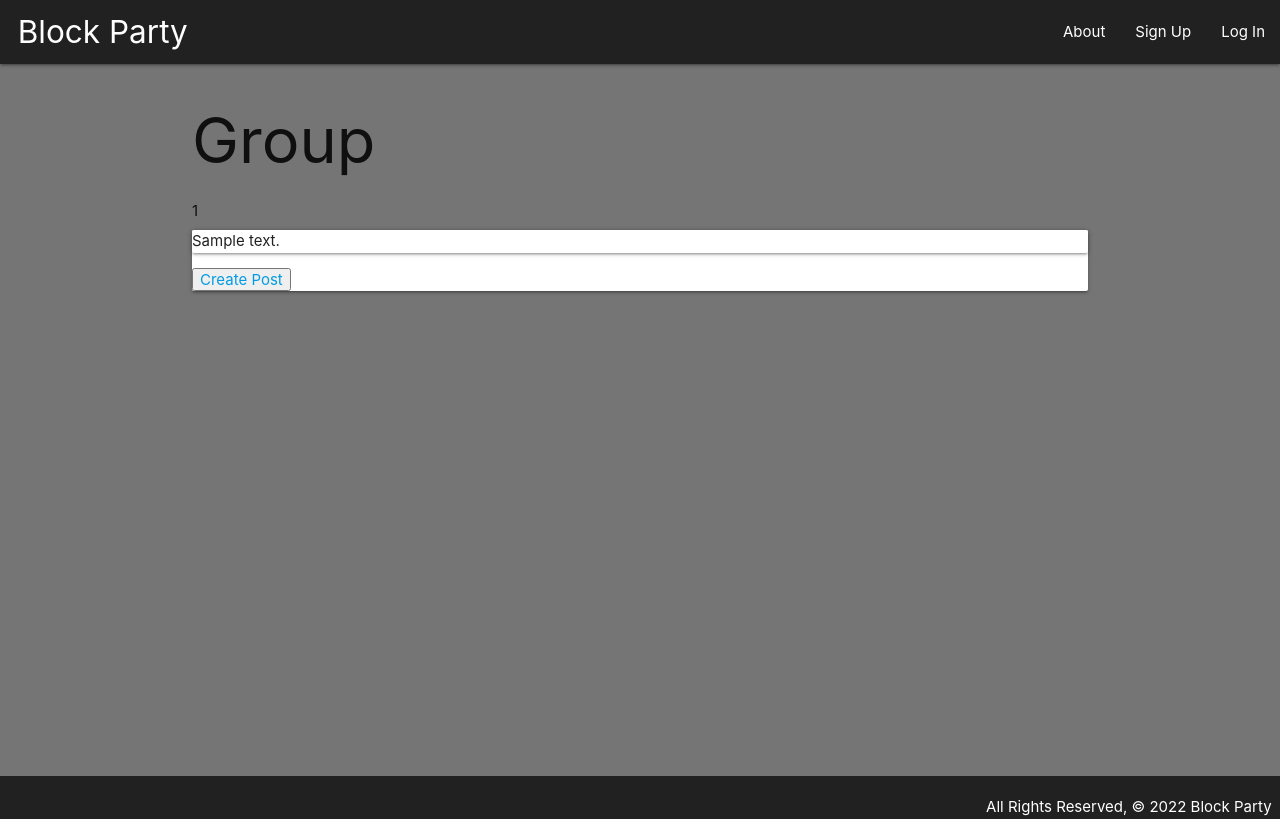
After one commit to KheffyC/blockparty, a Django app: page /group/1/ in a window 1280 px wide. The commit adds this page. Run offline with Django 4.2, Linux system fonts and the light colour scheme; tables that the repository leaves empty hold one stand-in row (values such as "Sample post").

Commit message:
start implementing group functionality

```diff
--- a/main_app/admin.py
+++ b/main_app/admin.py
@@ -3,7 +3,7 @@ from django.contrib.auth.admin import UserAdmin as BaseUserAdmin
 from django.contrib.auth.models import User
 
 
-from .models import GlobalPost, Profile, Comment, Group
+from .models import Post, Profile, Comment, Group
 
 # Register your models here.
 class ProfileInline(admin.StackedInline):
@@ -16,7 +16,7 @@ class UserAdmin(BaseUserAdmin):
 
 admin.site.unregister(User)
 admin.site.register(User, UserAdmin)
-admin.site.register(GlobalPost)
+admin.site.register(Post)
 admin.site.register(Profile)
 admin.site.register(Comment)
 admin.site.register(Group)
--- a/main_app/models.py
+++ b/main_app/models.py
@@ -8,7 +8,7 @@ from django.dispatch import receiver
 # Create your models here.
 
 class Group(models.Model):
-    name = models.CharField(max_length=50)
+    name = models.CharField(max_length=50, default='Global')
 
     def __str__(self):
         return f"{self.name}"
@@ -38,7 +38,7 @@ class Profile(models.Model):
 
 
 
-class GlobalPost(models.Model):
+class Post(models.Model):
     content = models.TextField(max_length=500)
     date = models.DateTimeField(auto_now_add=True, blank=True)
     user = models.ForeignKey(User, on_delete=models.CASCADE)
@@ -57,7 +57,7 @@ class Comment(models.Model):
     content = models.TextField(max_length=250)
     date = models.DateTimeField(auto_now_add=True, blank=True)
     user = models.ForeignKey(User, on_delete=models.CASCADE)
-    post = models.ForeignKey(GlobalPost, on_delete=models.CASCADE)
+    post = models.ForeignKey(Post, on_delete=models.CASCADE)
 
     def __str__(self):
         return f"{self.content} made by {self.user}"
--- a/main_app/templates/base.html
+++ b/main_app/templates/base.html
@@ -26,7 +26,7 @@
           {% if user.is_authenticated %}
             <li><a href="{% url 'my_profile' %}">My Profile</a></li>
             <li><a href="{% url 'profiles_index' %}">Profiles</a></li>
-            <li><a href="{% url 'global_index' %}">Global</a></li>
+            <li><a href="{% url 'groups_index' %}">Groups</a></li>
             <li><a href="{% url 'logout' %}">Log Out</a></li>
           {% else %}
             <li><a href="{% url 'signup' %}">Sign Up</a></li>
@@ -41,7 +41,7 @@
       {% if user.is_authenticated %}
         <li><a href="{% url 'my_profile' %}">My Profile</a></li>
         <li><a href="{% url 'profiles_index' %}">Profiles</a></li>
-        <li><a href="{% url 'global_index' %}">Global</a></li>
+        <li><a href="{% url 'groups_index' %}">Groups</a></li>
         <li><a href="{% url 'logout' %}">Log Out</a></li>
       {% else %}
         <li><a href="{% url 'signup' %}">Sign Up</a></li>
--- a/main_app/templates/global_posts/index.html
+++ b/main_app/templates/global_posts/index.html
@@ -1,7 +1,7 @@
 {% extends 'base.html' %}
 {% block content %}
 
-<h1>Global Posts </h1>
+<h1>Posts </h1>
     <div class="center">
         <a class="waves-effect waves-light btn" href="{% url 'global_post_create' %}">Create Post</a>
     </div>
--- /dev/null
+++ b/main_app/templates/group/main.html
@@ -0,0 +1,20 @@
+{% extends 'base.html' %}
+{% block content %}
+
+<h1>Group </h1>
+<div> {{ group.id }}</div>
+<div class="card">
+{% if posts.count %}
+    {% for post in posts %}
+    <div class="card">
+        {{post.content}}
+    </div>
+    {% endfor %}
+{% endif %}
+<button class="button">
+    <a href="{% url 'post_create' group.id %}">
+        Create Post
+    </a>
+</button>
+</div>
+{% endblock %}
--- a/main_app/urls.py
+++ b/main_app/urls.py
@@ -6,12 +6,14 @@ urlpatterns = [
     path('', views.home, name="home"),
     path('about/', views.about, name='about'),
     path('accounts/signup/', views.signup, name='signup'),
-    path('global/', views.global_index, name='global_index'),
-    path('global/<int:post_id>/', views.global_post_detail, name='global_post_detail'), #this is equal to my_profile
-    path('global/create/', views.GlobalPostCreate.as_view(), name='global_post_create'),
-    path('global/<int:pk>/update/', views.GlobalPostUpdate.as_view(), name='global_post_update'), # this one
-    path('global/<int:pk>/delete/', views.GlobalPostDelete.as_view(), name='global_post_delete'),
-    path('global/<int:post_id>/add_comment/', views.add_comment, name='add_comment'),
+    path('groups/', views.groups_index, name='groups_index'),
+    path('group/<int:group_id>/', views.group, name='group'),
+    path('group/<int:group_id>/posts/create', views.PostCreate.as_view(), name='post_create'),
+    # path('global/<int:post_id>/', views.global_post_detail, name='global_post_detail'), #this is equal to my_profile
+    # path('global/create/', views.GlobalPostCreate.as_view(), name='global_post_create'),
+    # path('global/<int:pk>/update/', views.GlobalPostUpdate.as_view(), name='global_post_update'), # this one
+    # path('global/<int:pk>/delete/', views.GlobalPostDelete.as_view(), name='global_post_delete'),
+    # path('global/<int:post_id>/add_comment/', views.add_comment, name='add_comment'),
     path('profiles/', views.profiles_index, name='profiles_index'),
     path('profiles/<int:user_id>/', views.profiles_detail, name='profiles_detail'),
     path('my_profile/', views.my_profile, name='my_profile'),
--- a/main_app/views.py
+++ b/main_app/views.py
@@ -1,7 +1,7 @@
 from distutils.log import Log
 from xml.etree.ElementTree import Comment
 from django.shortcuts import render, redirect
-from .models import GlobalPost, Profile
+from .models import Post, Profile, Group
 from django.views.generic.edit import CreateView, UpdateView, DeleteView
 from django.contrib.auth.mixins import LoginRequiredMixin
 from django.contrib.auth import login
@@ -41,27 +41,36 @@ def signup(request):
   return render(request, 'registration/signup.html', context)
 
 @login_required
-def global_index(request):
-  posts = GlobalPost.objects.all()
+def groups_index(request):
+  groups = Group.objects.all()
 
-  return render(request, 'global_posts/index.html', {'posts': posts})
+  return render(request, 'groups/index.html', {'groups': groups})
+
+def group(request, group_id):
+  group = Group.objects.get(id=group_id)
+
+  posts = Post.objects.filter(group_id = group_id).values()
+
+  return render(request, 'group/main.html', {'group': group, 'posts': posts})
 
 def global_post_detail(request, post_id):
-  post = GlobalPost.objects.get(id=post_id)
+  post = Post.objects.get(id=post_id)
 
   comment_form = CommentForm()
   return render(request, 'global_posts/detail.html', {'post': post, "comment_form": comment_form})
 
-class GlobalPostCreate(LoginRequiredMixin ,CreateView):
-  model = GlobalPost
+class PostCreate(LoginRequiredMixin ,CreateView):
+  model = Post
   fields = ['content']
 
   def form_valid(self, form):
       form.instance.user = self.request.user
+      form.instance.group = self.request.group.id
+      print(self.request, 'thisbosjbdovjbsolvsfb')
       return super().form_valid(form)
 
-class GlobalPostUpdate(LoginRequiredMixin, UpdateView):
-  model = GlobalPost
+class PostUpdate(LoginRequiredMixin, UpdateView):
+  model = Post
   fields = ['content']
 
   def form_valid(self, form):
@@ -71,8 +80,8 @@ class GlobalPostUpdate(LoginRequiredMixin, UpdateView):
 
 
 
-class GlobalPostDelete(LoginRequiredMixin, DeleteView):
-  model = GlobalPost
+class PostDelete(LoginRequiredMixin, DeleteView):
+  model = Post
   success_url = '/global/'
 
 @login_required
```
Also changed, not shown: main_app/templates/groups/index.html (added, +19 -0 lines), main_app/migrations/0001_initial.py, main_app/migrations/0002_alter_group_name.py (added), main_app/templates/main_app/post_form.html (renamed from main_app/templates/main_app/globalpost_form.html).
